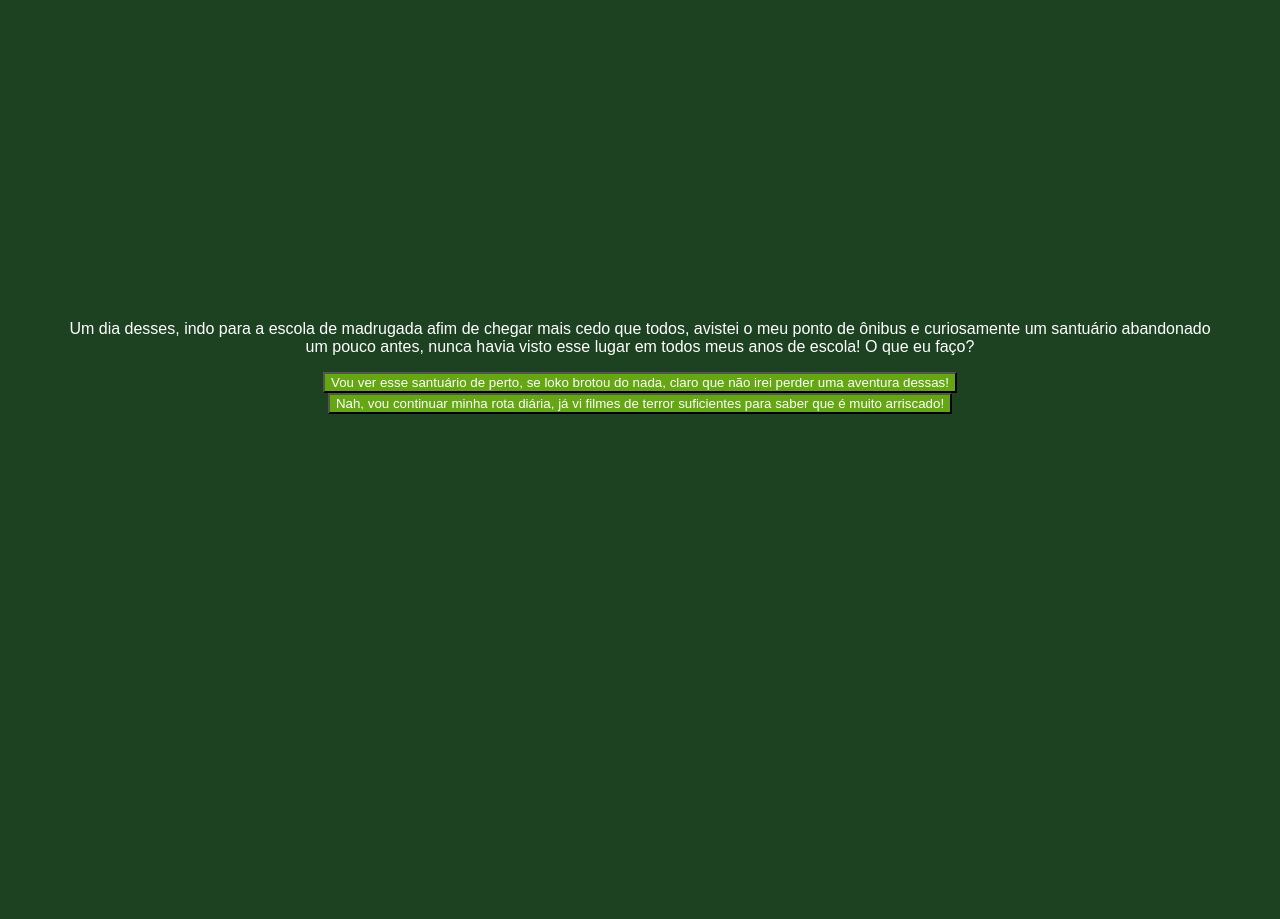
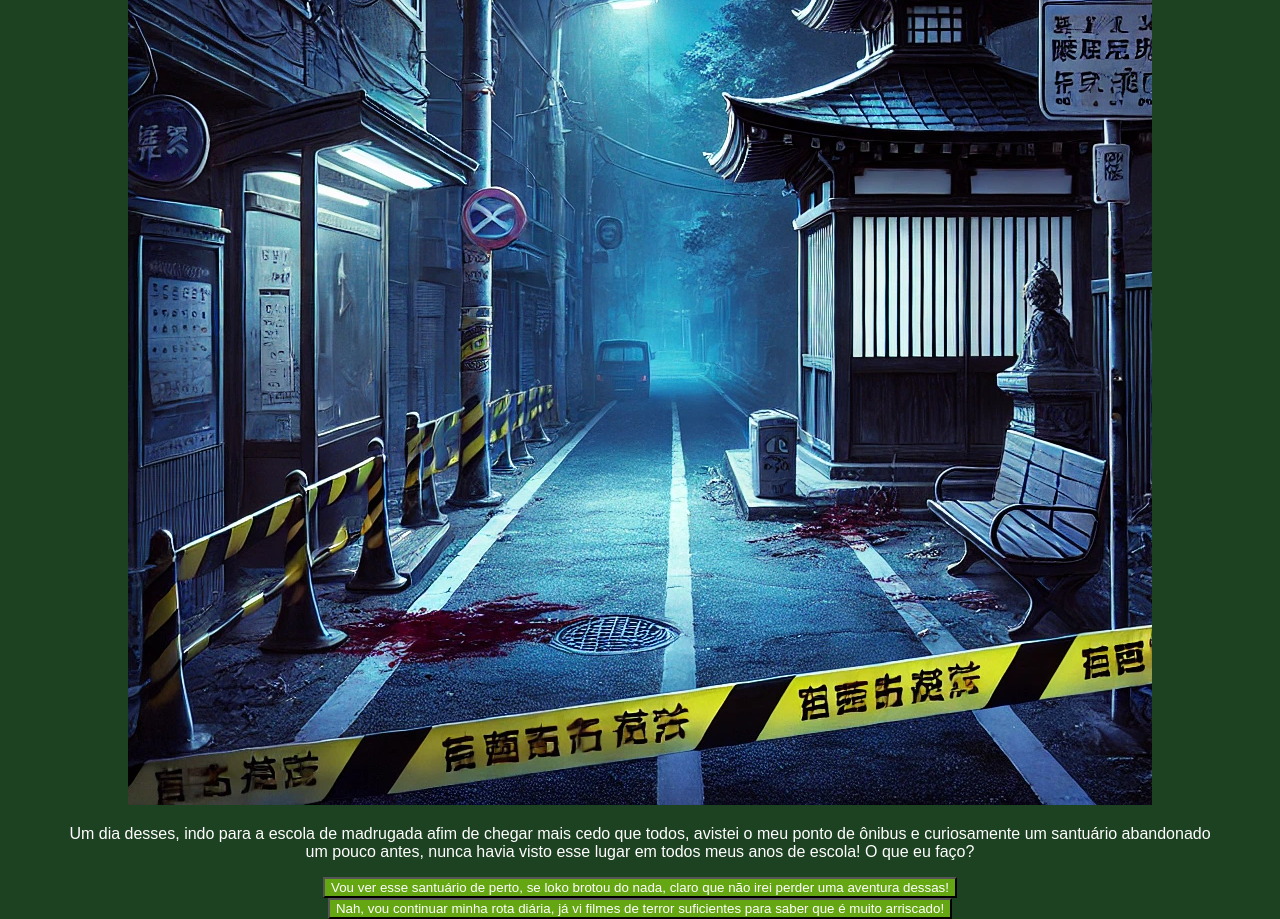
Before and after one commit to TelmaTuma/aventura, a plain HTML site: page index.html in a window 1280 px wide. Before the commit the page ends 800 px from the top, so only its background shows below. Drawn offline with Linux system fonts and the light colour scheme; a web font is replaced by a local one.

Commit message:
corrigindo

```diff
--- a/index.html
+++ b/index.html
@@ -12,12 +12,13 @@
 <body>
     <main>
         <div class="passo ativo" id="passo-0">
-            <img src="img/cenario-passo0.png" alt="">
+            <img src="img/ponto-e-santuario.webp" alt="">
             <p>Um dia desses, indo para a escola de madrugada afim de chegar mais cedo que todos, avistei o meu ponto de ônibus e curiosamente um santuário abandonado um pouco antes, nunca havia visto esse lugar em todos meus anos de escola! O que eu faço?</p>
             <button class="btn-proximo" data-proximo="1">Vou ver esse santuário de perto, se loko brotou do nada, claro que não irei perder uma aventura dessas!</button>
             <button class="btn-proximo" data-proximo="2">Nah, vou continuar minha rota diária, já vi filmes de terror suficientes para saber que é muito arriscado! </button>
         </div>
         <div class="passo" id="passo-1">
+            <img src="img/santuario.webp" alt="">
             <p>Chegando no santuário abandonado, vê-se faixa policial preta e branca desgastada, cheia de teia de aranha e vestigios de póssivelmente sangue... Eu deveria me preocupar?? .</p>
             <button class="btn-proximo" data-proximo="3">Deve ser antigo mesmo, vou arrombar a porta estilo FBI hehehe </button>
             <button class="btn-proximo" data-proximo="4">Meu deus não vou mais não, não quero virar estampa de camisa, vou pro ponto que é melhor, fica para proxima vida</button>
```
Also changed, not shown: Firefly faça uma imagem, estilo desenho terror e anime realista com tom azul meio roxo da madrugada .jpg (deleted), img/ponto-e-santuario.webp (renamed from ponto-e-santuario.webp), img/santuario.webp (renamed from santuario.webp), 1 other file.
